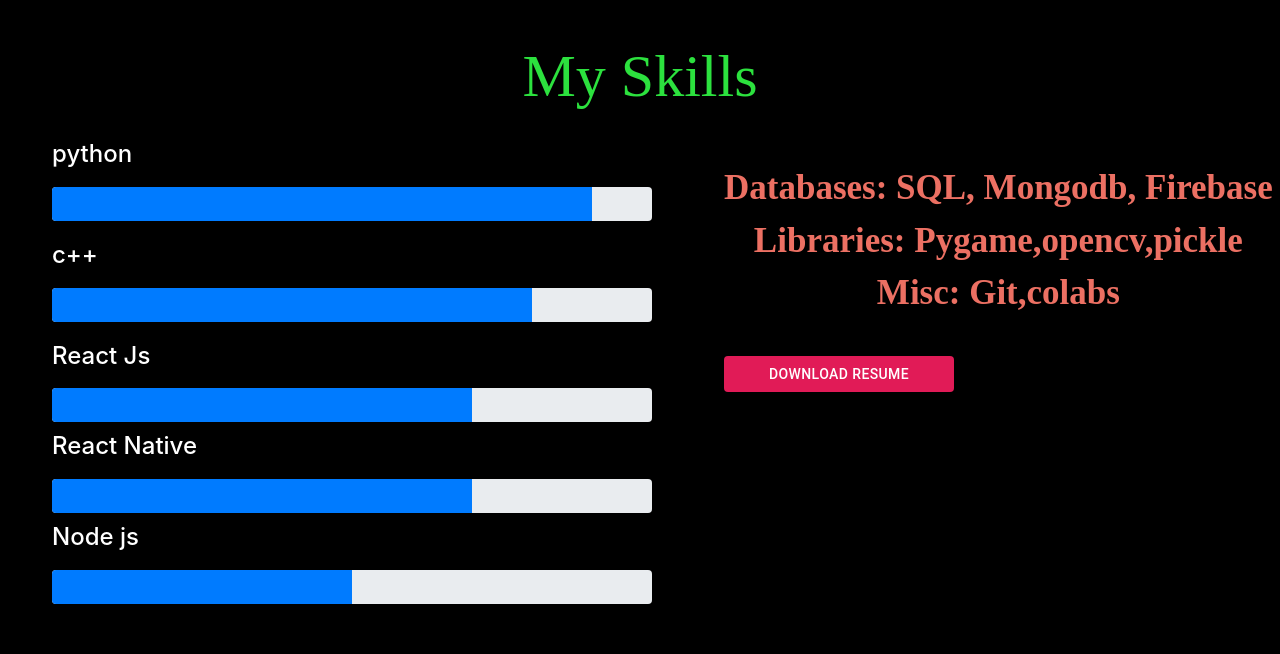
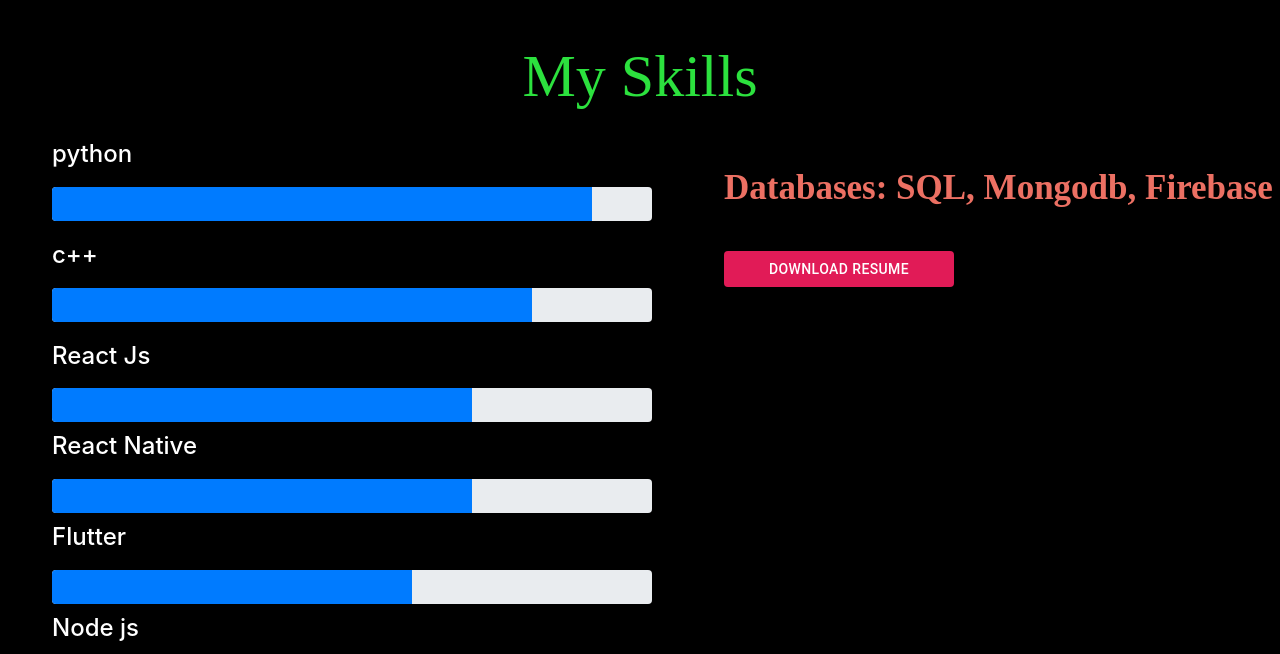
Before and after one commit to jashwanth999/My-portfolio, a React (Create React App) app: page / in a window 1280 px wide. Shown: the part 1300-1954 px from the top of the page. Built offline with nearby package versions, Linux system fonts and the light colour scheme; a web font is replaced by a local one.

Commit message:
Update Resume.js

```diff
--- a/src/components/Resume.js
+++ b/src/components/Resume.js
@@ -103,6 +103,23 @@
               style={{ height: 34, width: "100%", marginTop: 10 }}
             />
           </div>
+         <div
+            data-aos="fade-up"
+            style={{
+              display: "flex",
+              flexDirection: "column",
+              width: "90%",
+              maxWidth: 600,
+              textAlign: "left",
+              paddingTop: 10
+            }}
+          >
+            <h4 style={{ color: "white" }}>Flutter</h4>
+            <ProgressBar
+              now={60}
+              style={{ height: 34, width: "100%", marginTop: 10 }}
+            />
+          </div>
           <div
             data-aos="fade-up"
             style={{
@@ -132,10 +149,7 @@
           >
             Databases: SQL, Mongodb, Firebase
             <br />
-            Libraries: Pygame,opencv,pickle
-            <br />
-            Misc: Git,colabs
-            <br />
+
           </p>
           <Button
             data-aos="fade-up"
```
